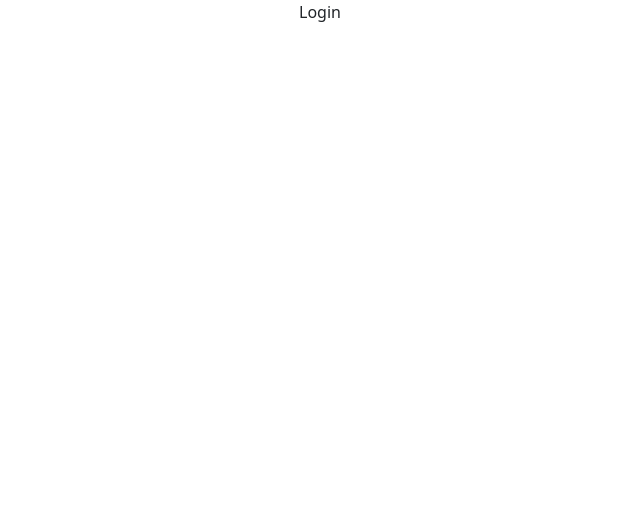
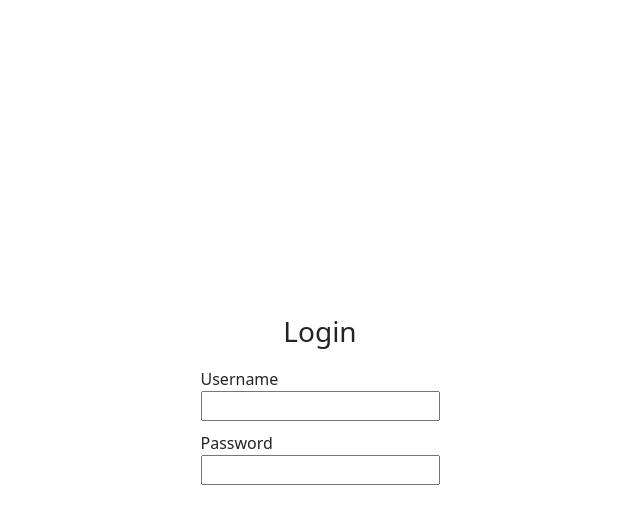
Before and after one commit to mitul88/gallary, a React (Create React App) app: page /login in a window 1280 px wide. Shown: the top 524 px of the page, without its empty margins (320-960 px from the left). Built offline with nearby package versions, Linux system fonts and the light colour scheme.

Commit message:
folders reorganized , wildcard route added

```diff
--- a/src/App.js
+++ b/src/App.js
@@ -1,8 +1,8 @@
 import 'bootstrap/dist/css/bootstrap.min.css';
 import './App.css';
 import MainComponent from './components/MainComponent';
-import { Route, Routes } from 'react-router-dom';
-import Feed from './components/screens/Feed';
+import { Navigate, Route, Routes } from 'react-router-dom';
+import Feed from './components/screens/Feed/Feed';
 import ImageView from './components/screens/ImageView/ImageView';
 import Login from './components/screens/Auth/Login';
 import ProtectedRoute from './auth/ProtectedRoute';
@@ -11,6 +11,7 @@ function App() {
   return (
     <div className="App">
       <Routes>
+        <Route path="*" element={<Navigate to="/" />} />
         <Route path="/" element={<MainComponent />}>
           <Route path="/" element={<Feed />} />
           <Route element={<ProtectedRoute />}>
--- a/src/components/screens/Auth/Login.jsx
+++ b/src/components/screens/Auth/Login.jsx
@@ -1,8 +1,20 @@
-import React from 'react'
+import './auth.css'
 
 const Login = () => {
   return (
-    <div>Login</div>
+    <div className='authMain'>
+      <h3>Login</h3>
+      <form action="">
+        <div className="formControl">
+          <label htmlFor="user">Username</label>
+          <input type="text" id="user"/>
+        </div>
+        <div className="formControl">
+          <label htmlFor="password">Password</label>
+          <input type="password" id="password" />
+        </div>
+      </form>
+    </div>
   )
 }
 
--- /dev/null
+++ b/src/components/screens/Auth/auth.css
@@ -0,0 +1,13 @@
+.authMain {
+    height: 100vh;
+    display: flex;
+    flex-direction: column;
+    justify-content: center;
+    align-items: center;
+}
+
+.formControl {
+    display: flex;
+    flex-direction: column;
+    align-items: start;
+}
--- a/src/components/screens/Feed.jsx
+++ b/src/components/screens/Feed/Feed.jsx
@@ -1,6 +1,6 @@
 import React from 'react'
-import ImageGrid from '../ImageGrid/ImageGrid'
-import FilterArea from '../FilterArea/FilterArea'
+import ImageGrid from '../../shared/ImageGrid/ImageGrid'
+import FilterArea from '../../FilterArea/FilterArea'
 
 const Feed = () => {
   return (
```
Also changed, not shown: src/components/shared/ImageGrid/ImageGrid.jsx (renamed from src/components/ImageGrid/ImageGrid.jsx), src/components/shared/ImageGrid/imageGrid.css (renamed from src/components/ImageGrid/imageGrid.css).
